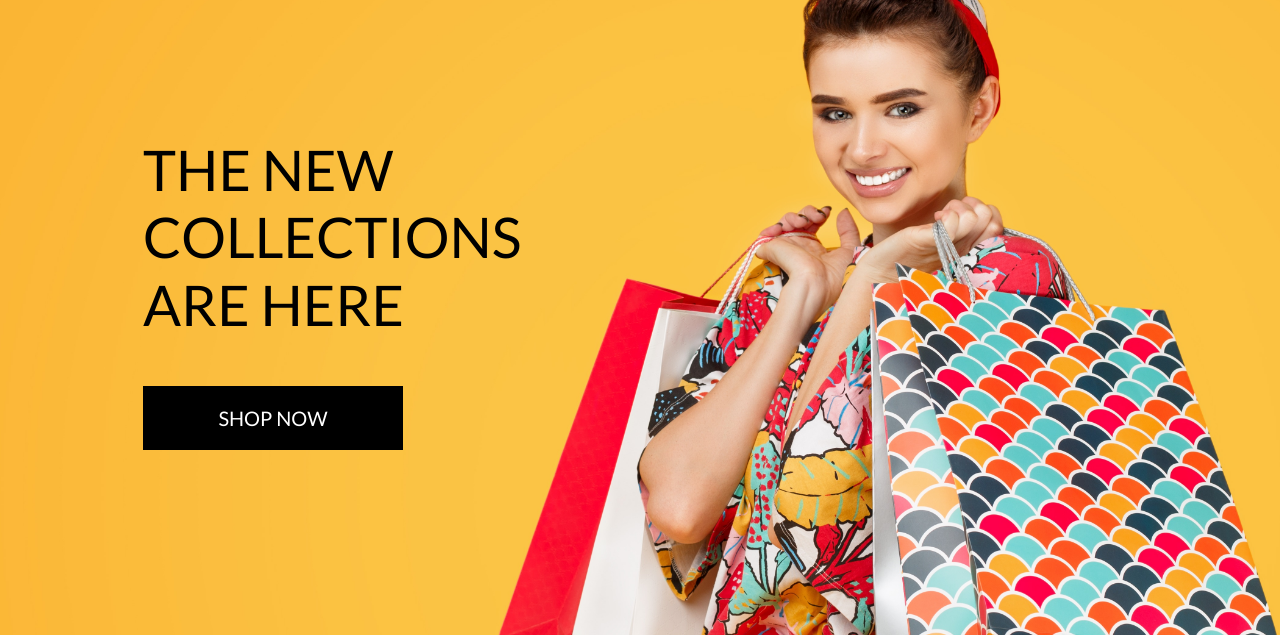
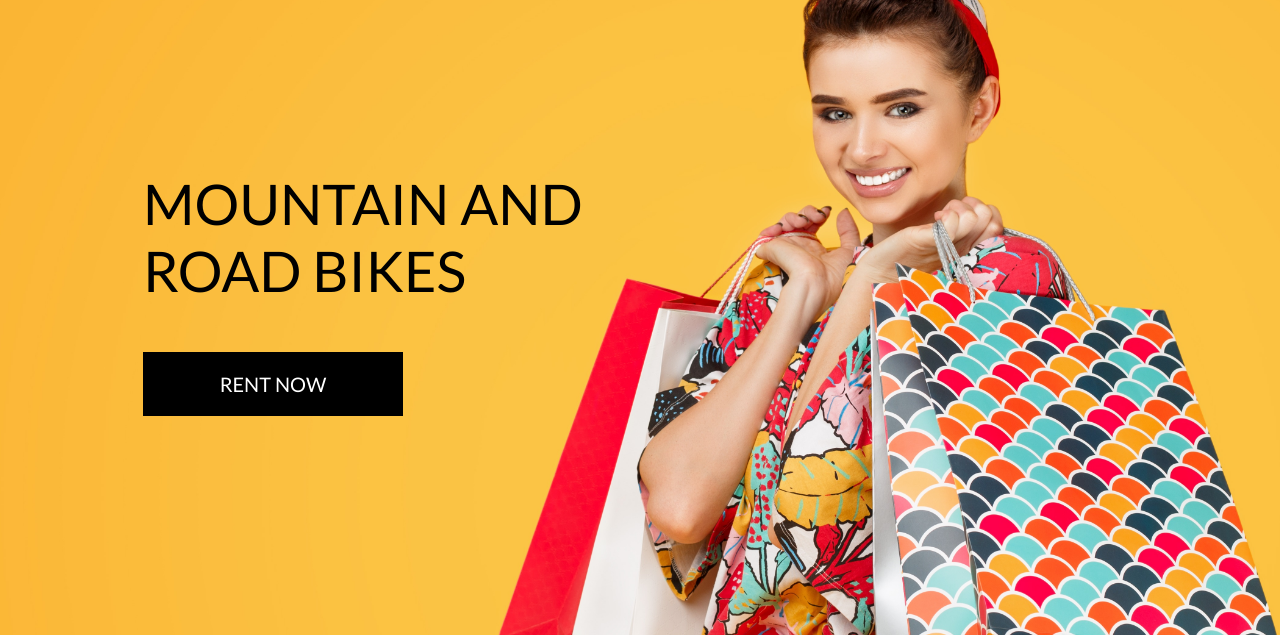
Before and after one commit to Code-Institute-Submissions/milestoneproject4-7, a Django app: page / in a window 1280 px wide. Shown: the part 165-800 px from the top of the page. Run offline with Django 3.2, Linux system fonts and the light colour scheme; parts of the project's set-up code (start-up, migrations or seed data) failed here and were passed over; some libraries are stand-ins or nearby versions.

Commit message:
boutique

```diff
--- a/home/templates/home/index.html
+++ b/home/templates/home/index.html
@@ -14,11 +14,11 @@
         <div class="row h-100">
             <div class="col-7 col-md-6 my-auto">
                 <h1 class="display-4 logo-font text-black">
-                    The new collections are here
+                    Mountain and Road Bikes
                 </h1>
                 <div class="my-5">
                     <h4>
-                        <a href="{% url 'products' %}" class="shop-now-button btn btn-lg rounded-0 text-uppercase py-3">Shop Now</a>
+                        <a href="{% url 'products' %}" class="shop-now-button btn btn-lg rounded-0 text-uppercase py-3">Rent Now</a>
                     </h4>
                 </div>
             </div>
--- a/templates/includes/main-nav.html
+++ b/templates/includes/main-nav.html
@@ -1,8 +1,7 @@
 <div class="collapse navbar-collapse" id="main-nav">
     <ul class="navbar-nav w-auto mx-auto">
         <li class="nav-item d-block d-md-none">
-            <a class="logo-font font-weight-bold nav-link text-black mr-5" href="{% url 'home' %}" id="home-link">
-                Greenwood Bicycles
+            <a class="logo-font font-weight-bold nav-link text-black mr-5" href="{% url 'home' %}" id="home-link">Greenwood Bicycles
             </a>
         </li>
         <li class="nav-item dropdown">
```
Also changed, not shown: profiles/static/views.py (renamed from profiles/views.py).
